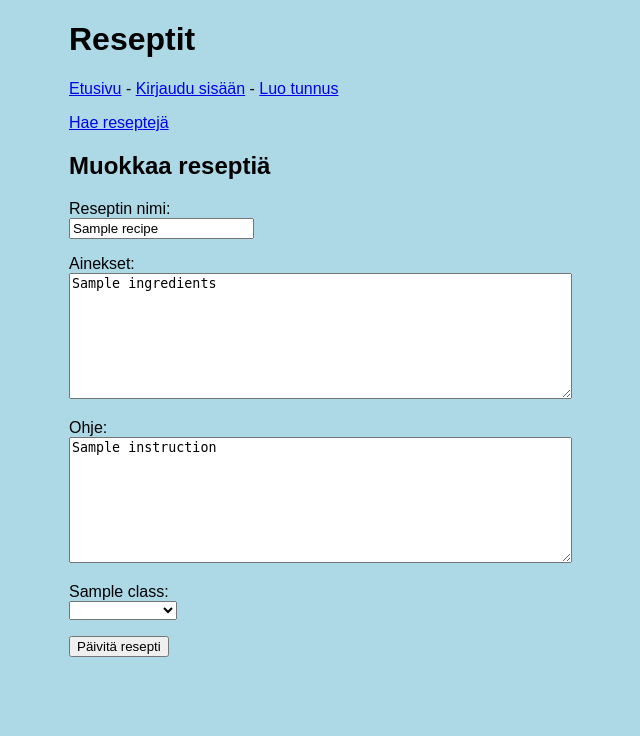
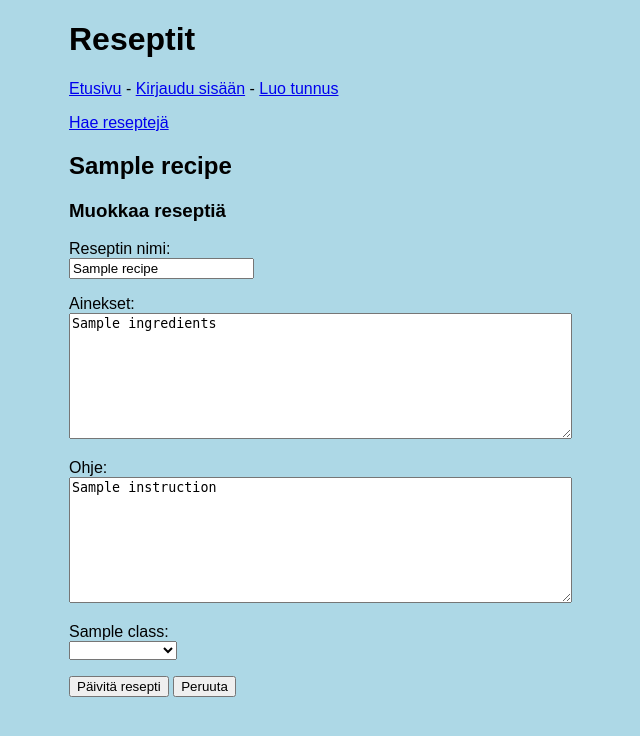
Before and after one commit to eerosu/reseptit, a Flask app: template templates/edit_recipe.html in a window 1280 px wide. Shown: the top 736 px of the page, without its empty margins (171-811 px from the left). Run offline with Flask 3, Linux system fonts and the light colour scheme; the template is opened without the code that fills it: most values are stand-ins (such as "Sample title", 1, 10 or a date in 2020).

Commit message:
Improve edit/remove pages

```diff
--- a/templates/edit_recipe.html
+++ b/templates/edit_recipe.html
@@ -3,7 +3,8 @@
 {% block title %}Muokkaa reseptiä{% endblock %}
 
 {% block content %}
-<h2>Muokkaa reseptiä</h2>
+<h2>{{ recipe.name }}</h2>
+<h3>Muokkaa reseptiä</h3>
 <form action="/update_recipe" method="post">
   <p>
     Reseptin nimi: <br />
@@ -34,5 +35,6 @@
   </p>
   {% endfor %}
   <input type="submit" value="Päivitä resepti" />
+  <input type="submit" name="back" value="Peruuta">
 </form>
 {% endblock %}
--- a/templates/remove_recipe.html
+++ b/templates/remove_recipe.html
@@ -3,11 +3,11 @@
 {% block title %}Poista resepti{% endblock %}
 
 {% block content %}
-<h2>Poista resepti</h2>
-<p>Resepti: {{ recipe.name }}</p>
+<h2>{{ recipe.name }}</h2>
+<h3>Reseptin poisto</h3>
 <p>Haluatko varmasti poistaa tämän reseptin pysyvästi?</p>
 <form action="/remove_recipe/{{ recipe.id }}" method="post">
   <input type="submit" name="remove" value="Poista resepti">
-  <input type="submit" name="back" value="Palaa takaisin">
+  <input type="submit" name="back" value="Peruuta">
 </form>
 {% endblock %}
```
